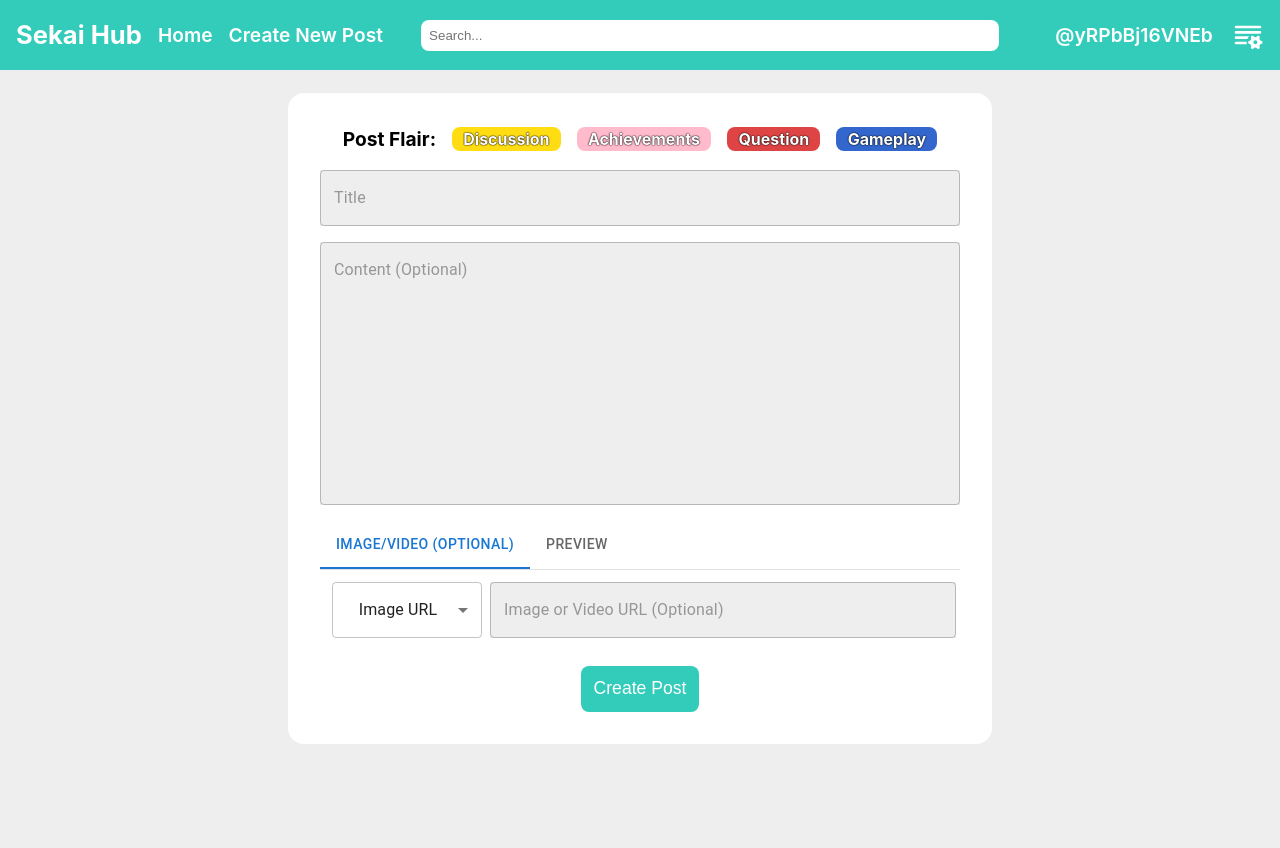
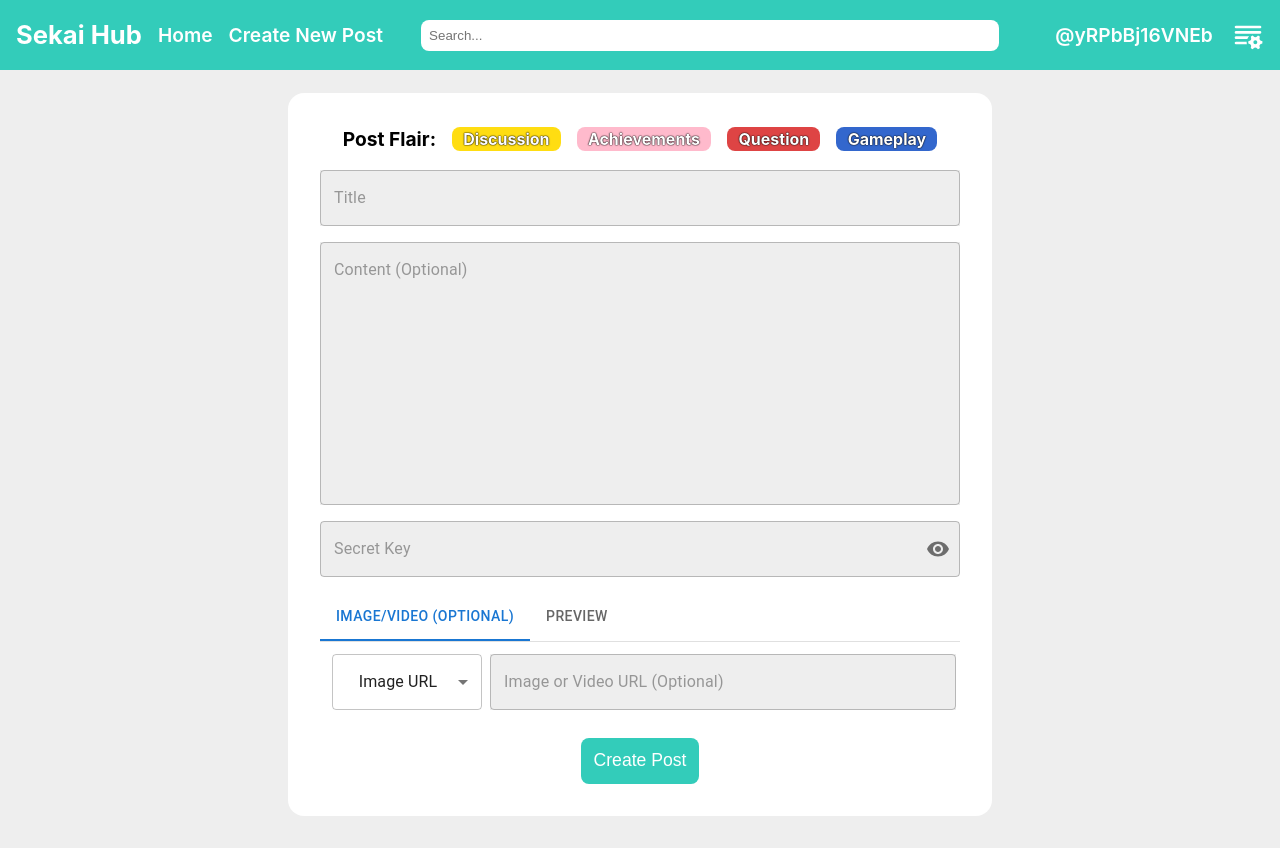
Before and after one commit to v74c63t/sekai-hub, a React (Vite) app: page /create in a window 1280 px wide. Before the commit the page ends 800 px from the top, so only its background shows below. Built offline with nearby package versions, Linux system fonts and the light colour scheme; no server answers.

Commit message:
Added secret key input to form

```diff
--- a/src/pages/CreatePost/CreatePost.jsx
+++ b/src/pages/CreatePost/CreatePost.jsx
@@ -22,6 +22,11 @@ import { supabase } from "../../config/Client";
 import { storage } from "../../config/Firebase";
 import { ref, uploadBytes, getDownloadURL } from 'firebase/storage'
 import { v4 } from 'uuid'
+import Visibility from '@mui/icons-material/Visibility';
+import VisibilityOff from '@mui/icons-material/VisibilityOff';
+import InputAdornment from '@mui/material/InputAdornment';
+import IconButton from '@mui/material/IconButton';
+import OutlinedInput from '@mui/material/OutlinedInput';
 
 const CreatePost = () => {
   const [UID, theme] = useOutletContext()
@@ -44,6 +49,9 @@ const CreatePost = () => {
 
   const [tabVal, setTabVal] = useState('1')
 
+  const [secretKey, setSecretKey] = useState('')
+  const [showSecretKey, setShowSecretKey] = useState(false)
+
   const handleChange = (event, newValue) => {
     setTabVal(newValue);
   };
@@ -64,14 +72,23 @@ const CreatePost = () => {
         errorMessage += ' and assign a flair to the post'
       }
       errorMessage += '.'
+      if(secretKey === '') {
+        errorMessage += ' Make sure to also input a secret key for the post.'
+      }
       setMessage(errorMessage)
       setError(true)
       setLoading(false)
     }
     else if(postFlair === null) {
       setMessage('Please assign a flair to the post.')
+      if(secretKey === '') {
+        errorMessage += ' Make sure to also input a secret key for the post.'
+      }
       setError(true)
       setLoading(false)
+    }
+    else if(secretKey === '') {
+      errorMessage += 'Please a secret key for the post.'
     }
     else {
       if(urlType === 'upload') {
@@ -81,7 +98,8 @@ const CreatePost = () => {
                                     .insert({'title': postTitle,
                                             'content': postContent,
                                             'user_id': UID,
-                                            'flair': (postFlair.charAt(0).toUpperCase() + postFlair.slice(1))})
+                                            'flair': (postFlair.charAt(0).toUpperCase() + postFlair.slice(1)),
+                                            'secret_key': secretKey})
                                     .select()
                                     .single()
           if(error) {
@@ -107,6 +125,7 @@ const CreatePost = () => {
                                                 'user_id': UID,
                                                 'video': false,
                                                 'flair': (postFlair.charAt(0).toUpperCase() + postFlair.slice(1)),
+                                                'secret_key': secretKey,
                                                 'uploaded': true})
                                         .select()
                                         .single()
@@ -176,7 +195,8 @@ const CreatePost = () => {
                                             'url': postURL,
                                             'user_id': UID,
                                             'video': urlType === 'video',
-                                            'flair': (postFlair.charAt(0).toUpperCase() + postFlair.slice(1))})
+                                            'flair': (postFlair.charAt(0).toUpperCase() + postFlair.slice(1)),
+                                            'secret_key': secretKey})
                                     .select()
                                     .single()
         if(error) {
@@ -267,7 +287,25 @@ const CreatePost = () => {
           placeholder={'Content (Optional)'}
           value={postContent}
           onChange={(event)=>setPostContent(event.target.value)} />
-        {/* <TextField className="form-text-field" placeholder={'Image URL (Optional)'} value={postURL} onChange={(event)=>setPostURL(event.target.value)} /> */}
+        <OutlinedInput
+          type={showSecretKey ? 'text' : 'password'}
+          className="form-text-field"
+          placeholder={'Secret Key'}
+          value={secretKey}
+          variant={'outlined'}
+          onChange={(event)=>setSecretKey(event.target.value)}
+          endAdornment={
+            <InputAdornment position="end">
+              <IconButton
+                aria-label="toggle password visibility"
+                onClick={() => {setShowSecretKey(!showSecretKey)}}
+                edge="end"
+              >
+                {showSecretKey ? <VisibilityOff /> : <Visibility />}
+              </IconButton>
+            </InputAdornment>
+          }
+          />
         <Box sx={{ width: '100%', typography: 'body1' }}>
           <TabContext value={tabVal}>
             <Box sx={{ borderBottom: 1, borderColor: 'divider' }}>
```
